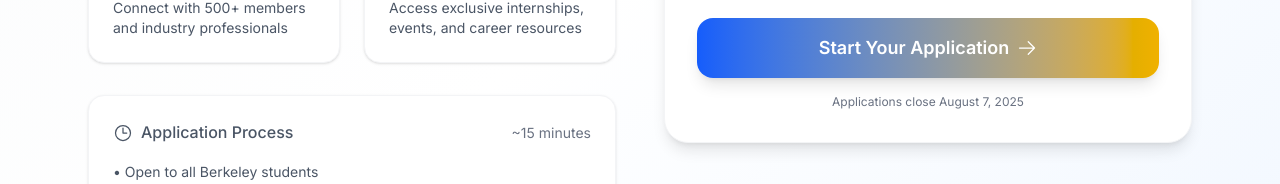
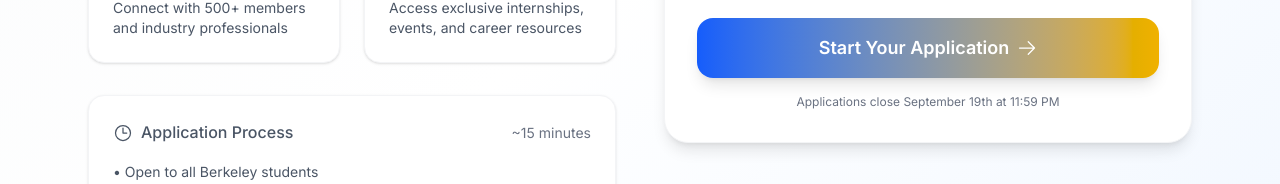
Before and after one commit to gyanbhambhani/hbsa-app, a Next.js app: page / in a window 1280 px wide. Shown: the part 587-771 px from the top of the page. Built offline with nearby package versions, Linux system fonts and the light colour scheme.

Commit message:
app close date

```diff
--- a/src/app/page.tsx
+++ b/src/app/page.tsx
@@ -116,7 +116,7 @@ export default function Home() {
                 </button>
 
                                  <p className="text-xs text-gray-500">
-                   Applications close August 7, 2025
+                   Applications close September 19th at 11:59 PM
                  </p>
               </div>
             </div>
```
